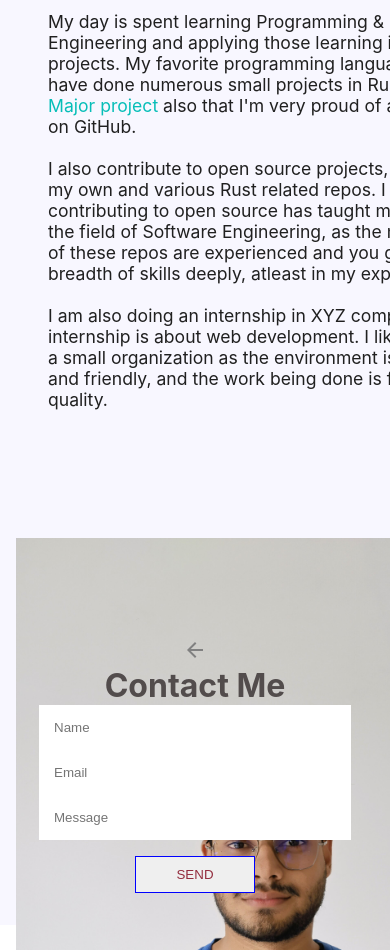
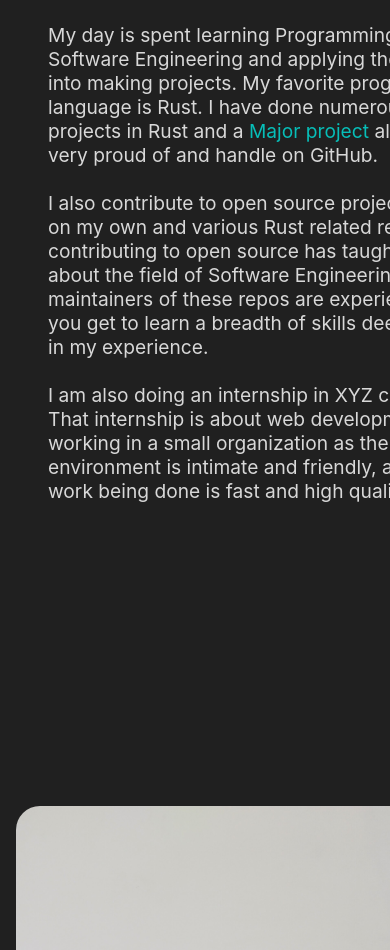
Before and after one commit to abdulshaikh55/portfolio-app, a React (Create React App) app: page / in a window 390 px wide. Shown: the part 1050-2000 px from the top of the page. Built offline with nearby package versions, Linux system fonts and the light colour scheme.

Commit message:
complete about

```diff
--- a/package.json
+++ b/package.json
@@ -11,6 +11,7 @@
     "@testing-library/react": "^13.4.0",
     "@testing-library/user-event": "^13.5.0",
     "react": "^18.3.1",
+    "react-anchor-link-smooth-scroll": "^1.0.12",
     "react-dom": "^18.3.1",
     "react-router-dom": "^6.23.1",
     "react-scripts": "5.0.1",
--- a/src/App.js
+++ b/src/App.js
@@ -4,14 +4,16 @@ import Header from './Components/Header';
 import Main from './Components/Main';
 import About from './Components/About';
 import Contact from './Components/Contact';
+import Projects from './Components/Projects';
 
 function App() {
   return (
     <div className="App">
-        <Header/>
-        <Main/>
-        <About/>
-        <Contact/>
+      <Header />
+      <Main />
+      <About />
+      <Projects />
+      <Contact />
     </div>
   );
 }
--- a/src/Components/About.js
+++ b/src/Components/About.js
@@ -4,7 +4,7 @@ import portfolio_main from '../assets/portfolio_main.jpg'
 
 export default function About() {
   return (
-    <div className="sections">
+    <div className="sections" id="about">
       <div className="sections-container">
         <section className="about-me">
           <h2>About Me</h2>
--- a/src/Components/Header.js
+++ b/src/Components/Header.js
@@ -3,6 +3,7 @@ import "./styles/Header.scss";
 import CloseIcon from "@mui/icons-material/Close";
 import MenuBookOutlinedIcon from "@mui/icons-material/MenuBookOutlined";
 import { Link } from "react-router-dom";
+import AnchorLink from 'react-anchor-link-smooth-scroll';
 
 const Header = () => {
   const [active, setActive] = useState(false);
@@ -46,23 +47,23 @@ const Header = () => {
           </div>
           <li>
             {" "}
-            <Link to='./Main'>
+            <AnchorLink href='#main'>
               {" "}
               <b>Home</b>{" "}
-            </Link>{" "}
+            </AnchorLink>{" "}
           </li>
           <li>
             {" "}
-            <Link to="./About">
+            <AnchorLink href="#about">
               {" "}
               <b>About</b>{" "}
-            </Link>{" "}
+            </AnchorLink>{" "}
           </li>
           <li>
             {" "}
             <Link to="/">
               {" "}
-              <b>Portfolio</b>{" "}
+              <b>Projects</b>{" "}
             </Link>{" "}
           </li>
           <li>
--- a/src/Components/Main.js
+++ b/src/Components/Main.js
@@ -5,7 +5,7 @@ import anna from '../assets/anna.jpg'
 
 export default function Main() {
     return (
-        <div className="main">
+        <div className="main" id="main">
             <div className="main-container">
                 <div className="main-img">
                     <img src={anna} alt="Abdulfaiz Candid pic by Aryan Shinde" />
--- a/src/Components/Projects.js
+++ b/src/Components/Projects.js
@@ -1,8 +1,15 @@
-import React from 'react'
+import React from 'react';
+import HomeRepairServiceIcon from '@mui/icons-material/HomeRepairService';
 
 export default function Projects() {
   return (
-    <>
-    </>
+    <div className='projects' id='projects'>
+      <h1><HomeRepairServiceIcon />Projects</h1>
+      <div className='project'>
+        <section className='task-manager'>
+
+        </section>
+      </div>
+    </div>
   )
 }
--- a/src/Components/styles/About.scss
+++ b/src/Components/styles/About.scss
@@ -5,11 +5,11 @@
     height: 100vh;
     justify-content: space-between;
     position: static;
-    background: $bg-color;
+    background: $primary-color;
 }
 
 .sections-container {
-    color: $primary-color;
+    color: $secondary-color;
     display: grid;
     grid-template-columns: repeat(2, 1fr);
     gap: 4rem;
@@ -22,10 +22,14 @@
 
     a {
         color: $link-color;
+
+        &:hover {
+            color: $other-color;
+        }
     }
 
     .about-me {
-        margin: 5rem 3rem;
+        margin: 4rem 1.7rem 0 5rem;
         text-align: left;
         font-size: $p-font;
     }
@@ -35,12 +39,16 @@
 
         img {
             width: 400px;
-
+            border-radius: 1.5rem;
         }
     }
 }
 
 @media (max-width: 1050px) {
+    .sections {
+        height: 120vh;
+    }
+
     .sections-container {
         gap: 2rem;
 
@@ -62,6 +70,10 @@
 }
 
 @media (max-width: 768px) {
+    .sections {
+        height: 220vh;
+    }
+
     .sections-container {
         grid-template-columns: repeat(1, 1fr);
         gap: 3rem;
@@ -77,18 +89,3 @@
         }
     }
 }
-
-@media (max-width: 1050px) {
-    .sections-container {
-        gap: 2rem;
-
-        .about-me {
-            margin: 5rem 3rem;
-            margin-right: 2rem;
-            text-align: left;
-            font-size: $p-font;
-        }
-
-
-    }
-}
--- /dev/null
+++ b/src/Components/styles/Projects.scss
@@ -0,0 +1,4 @@
+.projects {
+  height: 100vh;
+  position: static;
+}
--- a/src/Components/styles/_variables.scss
+++ b/src/Components/styles/_variables.scss
@@ -4,5 +4,5 @@ $other-color : #FF6844;
 $bg-color : #F8F7FF;
 $h2-font : 2.2rem;
 $big-font : 4.5rem;
-$p-font : 1.1rem;
+$p-font : 1.2rem;
 $link-color : #07BEB8;
```
Also changed, not shown: 1 other file (tests, documents, lock files or other folders).
